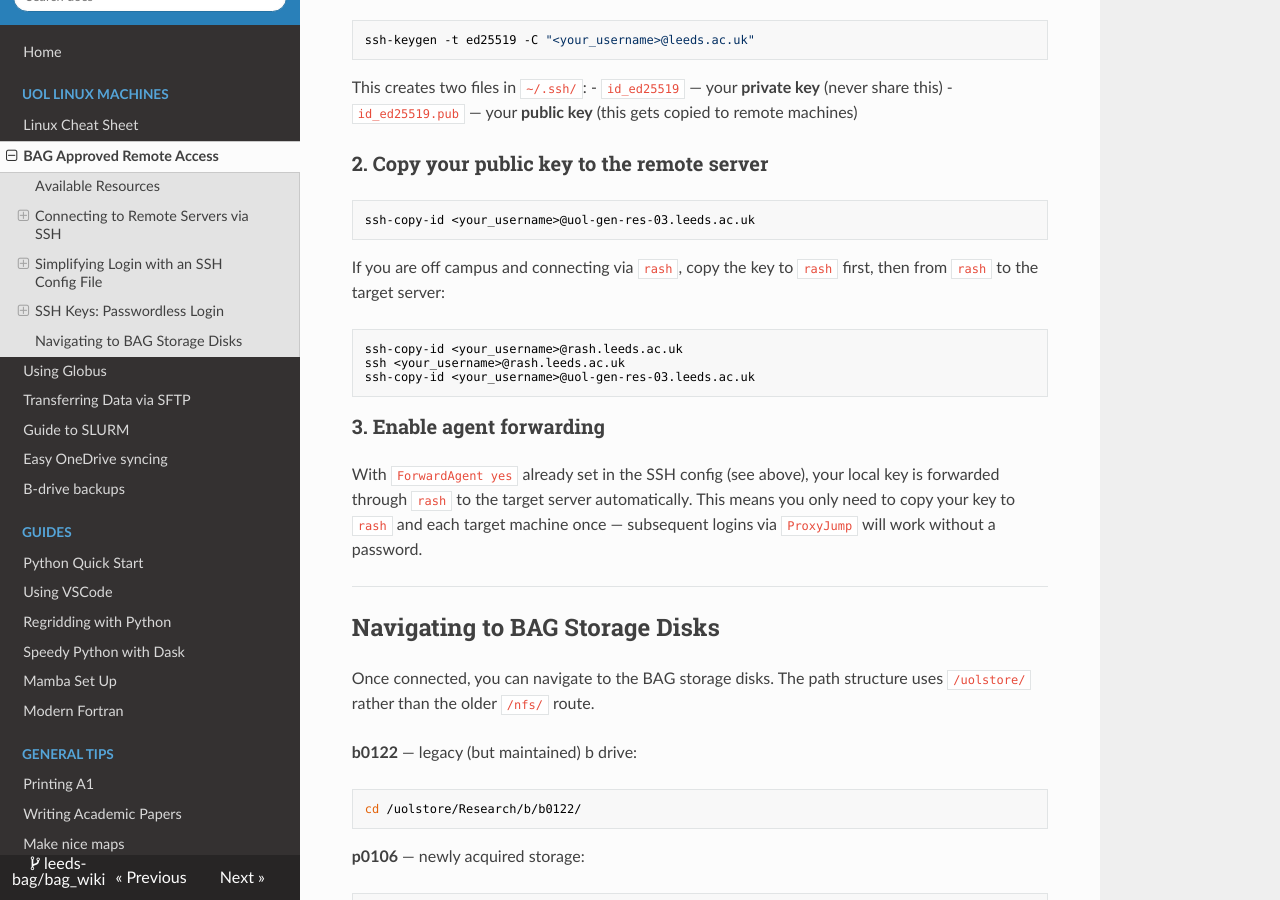
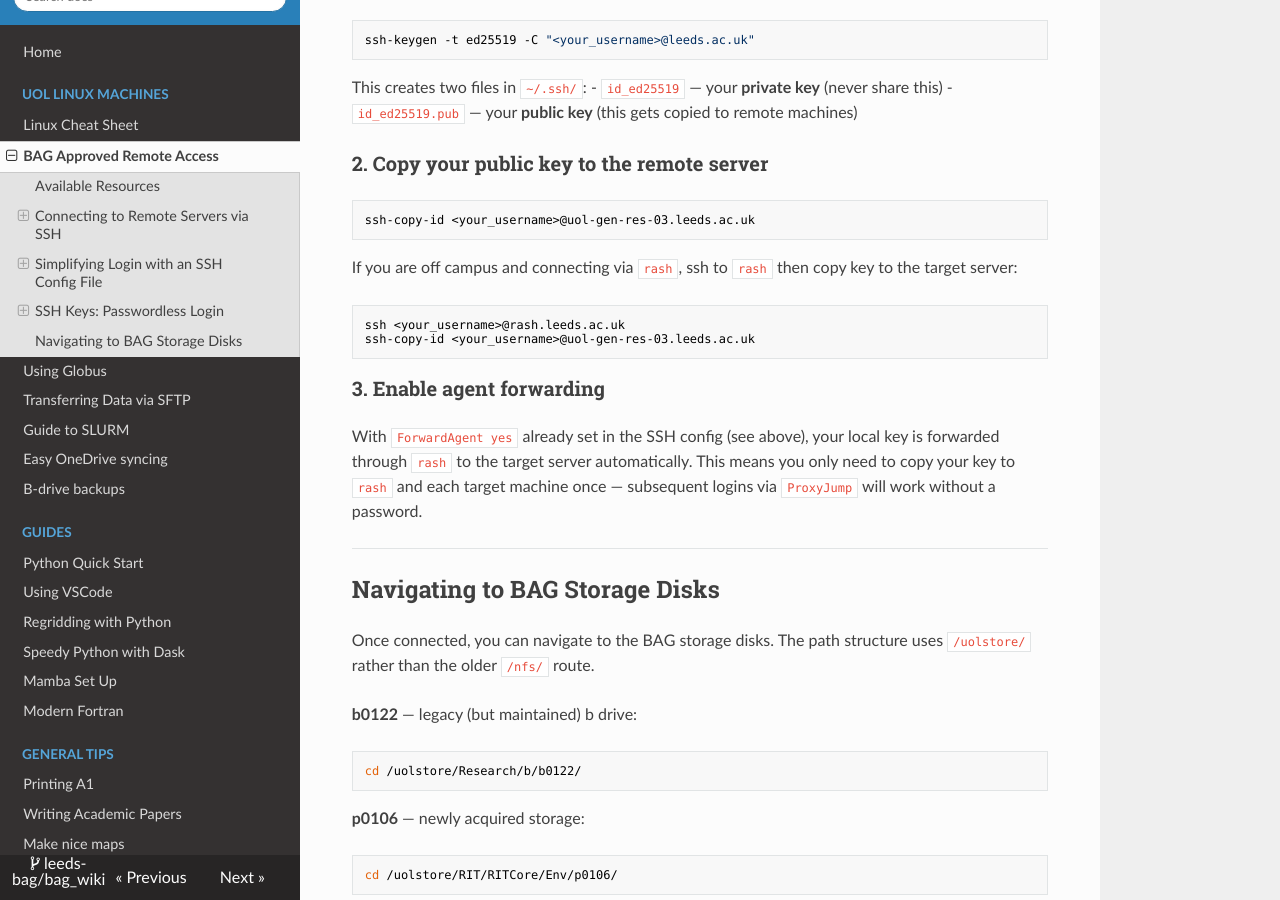
Before and after one commit to leeds-bag/bag_wiki, an MkDocs documentation site: the page built from docs/compute_resources.md, in a window 1280 px wide and 900 px high, scrolled down 2457 px. Built offline with MkDocs 1.6.1, drawn with Linux system fonts in a browser that asks for light colours; nearby versions of some CDN libraries.

Commit message:
Update SSH key copying instructions for off-campus access
Clarified instructions for off-campus SSH key copying.

````diff
--- a/docs/compute_resources.md
+++ b/docs/compute_resources.md
@@ -114,10 +114,9 @@ This creates two files in `~/.ssh/`:
 ssh-copy-id <your_username>@uol-gen-res-03.leeds.ac.uk
 ```
 
-If you are off campus and connecting via `rash`, copy the key to `rash` first, then from `rash` to the target server:
+If you are off campus and connecting via `rash`, ssh to `rash` then copy key to the target server:
 
 ```bash
-ssh-copy-id <your_username>@rash.leeds.ac.uk
 ssh <your_username>@rash.leeds.ac.uk
 ssh-copy-id <your_username>@uol-gen-res-03.leeds.ac.uk
 ```
````
